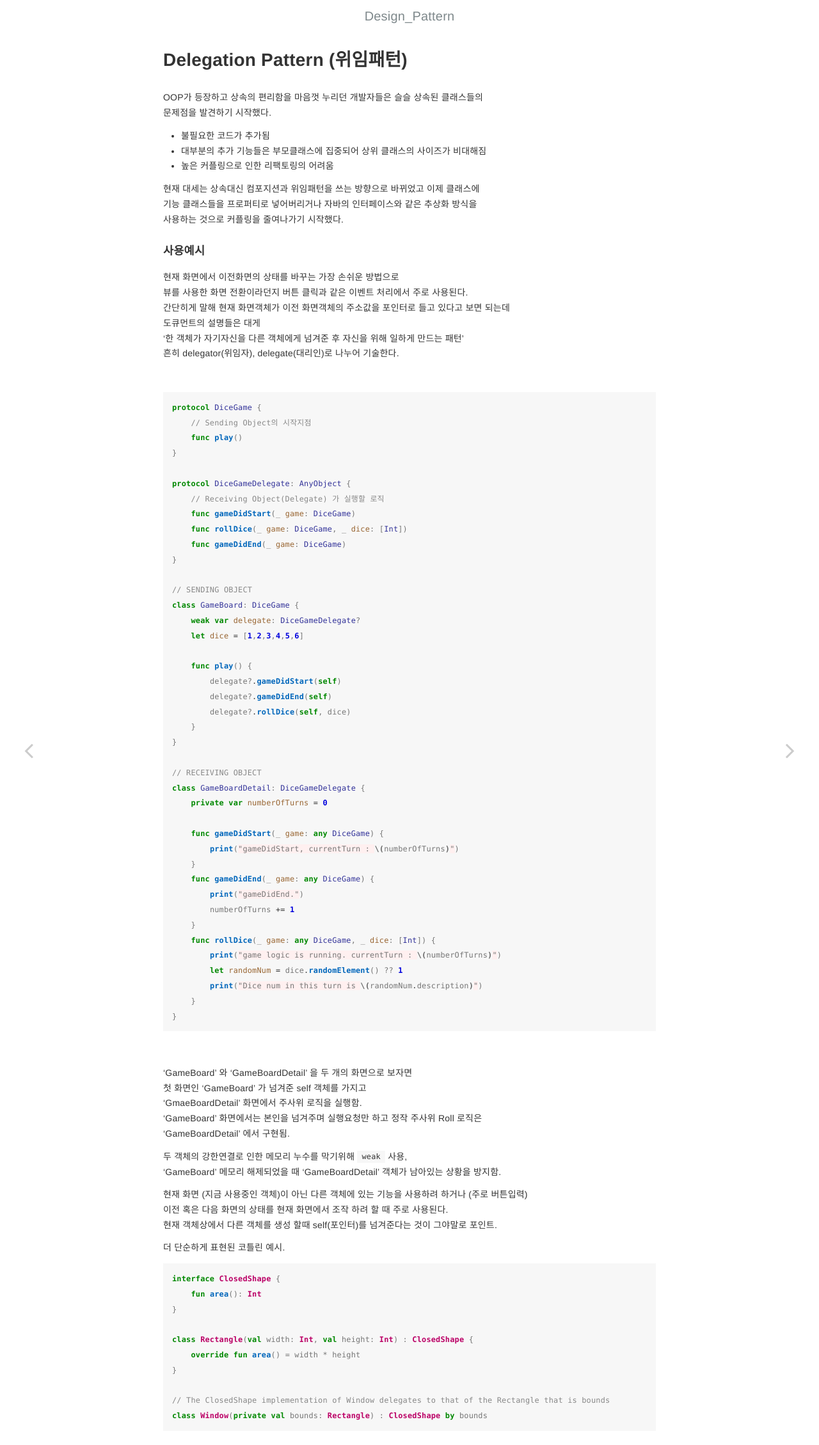
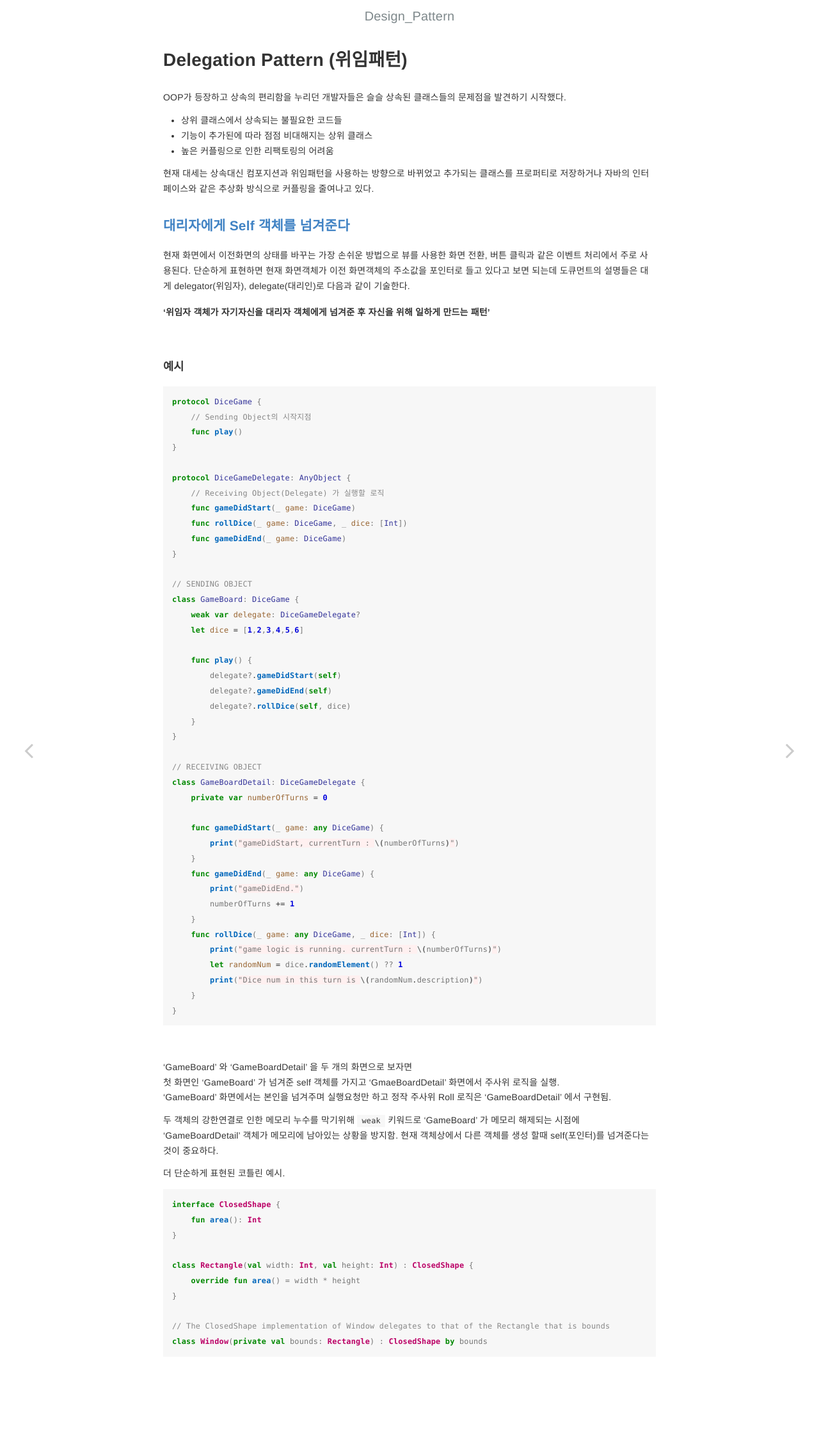
Before and after one commit to nicemiro/nicemiro.github.io, a Jekyll site: the page built from _posts/design_pattern/2022-03-17-delegationPattern.md, in a window 1280 px wide. Shown: the top 2259 px of the page at 64% size. Built offline with Jekyll 4.4.1, drawn with Linux system fonts in a browser that asks for light colours.

Commit message:
save progress

````diff
--- a/_posts/design_pattern/2022-03-17-delegationPattern.md
+++ b/_posts/design_pattern/2022-03-17-delegationPattern.md
@@ -8,27 +8,20 @@
 layout: post
 ---
 
-OOP가 등장하고 상속의 편리함을 마음껏 누리던 개발자들은 슬슬 상속된 클래스들의
-문제점을 발견하기 시작했다.
+OOP가 등장하고 상속의 편리함을 누리던 개발자들은 슬슬 상속된 클래스들의 문제점을 발견하기 시작했다.
 
-* 불필요한 코드가 추가됨
-* 대부분의 추가 기능들은 부모클래스에 집중되어 상위 클래스의 사이즈가 비대해짐
+* 상위 클래스에서 상속되는 불필요한 코드들
+* 기능이 추가된에 따라 점점 비대해지는 상위 클래스
 * 높은 커플링으로 인한 리팩토링의 어려움
 
-현재 대세는 상속대신 컴포지션과 위임패턴을 쓰는 방향으로 바뀌었고 이제 클래스에
-기능 클래스들을 프로퍼티로 넣어버리거나 자바의 인터페이스와 같은 추상화 방식을
-사용하는 것으로 커플링을 줄여나가기 시작했다.
+현재 대세는 상속대신 컴포지션과 위임패턴을 사용하는 방향으로 바뀌었고 추가되는 클래스를 프로퍼티로 저장하거나 자바의 인터페이스와 같은 추상화 방식으로 커플링을 줄여나고 있다.
 
-#### 사용예시
-현재 화면에서 이전화면의 상태를 바꾸는 가장 손쉬운 방법으로
-뷰를 사용한 화면 전환이라던지 버튼 클릭과 같은 이벤트 처리에서 주로 사용된다.
-간단히게 말해 현재 화면객체가 이전 화면객체의 주소값을 포인터로 들고 있다고 보면 되는데
-도큐먼트의 설명들은 대게
-'한 객체가 자기자신을 다른 객체에게 넘겨준 후 자신을 위해 일하게 만드는 패턴'
-흔히 delegator(위임자), delegate(대리인)로 나누어 기술한다.
+### 대리자에게 Self 객체를 넘겨준다
+현재 화면에서 이전화면의 상태를 바꾸는 가장 손쉬운 방법으로 뷰를 사용한 화면 전환, 버튼 클릭과 같은 이벤트 처리에서 주로 사용된다. 단순하게 표현하면 현재 화면객체가 이전 화면객체의 주소값을 포인터로 들고 있다고 보면 되는데 도큐먼트의 설명들은 대게 delegator(위임자), delegate(대리인)로 다음과 같이 기술한다.
+##### '위임자 객체가 자기자신을 대리자 객체에게 넘겨준 후 자신을 위해 일하게 만드는 패턴'
 
 <br>
-
+#### 예시
 ```swift
 protocol DiceGame {
     // Sending Object의 시작지점
@@ -75,18 +68,10 @@
 <br>
 
 'GameBoard' 와 'GameBoardDetail' 을 두 개의 화면으로 보자면
-첫 화면인 'GameBoard' 가 넘겨준 self 객체를 가지고
-'GmaeBoardDetail' 화면에서 주사위 로직을 실행함.
-'GameBoard' 화면에서는 본인을 넘겨주며 실행요청만 하고 정작 주사위 Roll 로직은
-'GameBoardDetail' 에서 구현됨.
+첫 화면인 'GameBoard' 가 넘겨준 self 객체를 가지고 'GmaeBoardDetail' 화면에서 주사위 로직을 실행.
+'GameBoard' 화면에서는 본인을 넘겨주며 실행요청만 하고 정작 주사위 Roll 로직은 'GameBoardDetail' 에서 구현됨.
 
-두 객체의 강한연결로 인한 메모리 누수를 막기위해 `weak` 사용,
-'GameBoard' 메모리 해제되었을 때 'GameBoardDetail' 객체가 남아있는 상황을 방지함.
-
-현재 화면 (지금 사용중인 객체)이 아닌 다른 객체에 있는 기능을 사용하려 하거나 (주로 버튼입력)
-이전 혹은 다음 화면의 상태를 현재 화면에서 조작 하려 할 때 주로 사용된다.
-현재 객체상에서 다른 객체를 생성 할때 self(포인터)를 넘겨준다는 것이 그야말로 포인트.
-
+두 객체의 강한연결로 인한 메모리 누수를 막기위해 `weak` 키워드로 'GameBoard' 가 메모리 해제되는 시점에 'GameBoardDetail' 객체가 메모리에 남아있는 상황을 방지함. 현재 객체상에서 다른 객체를 생성 할때 self(포인터)를 넘겨준다는 것이 중요하다.
 
 더 단순하게 표현된 코틀린 예시.
 
````
Also changed, not shown: _posts/design_pattern/2024-08-16-ObserverPattern.md (+2 -2 lines).
